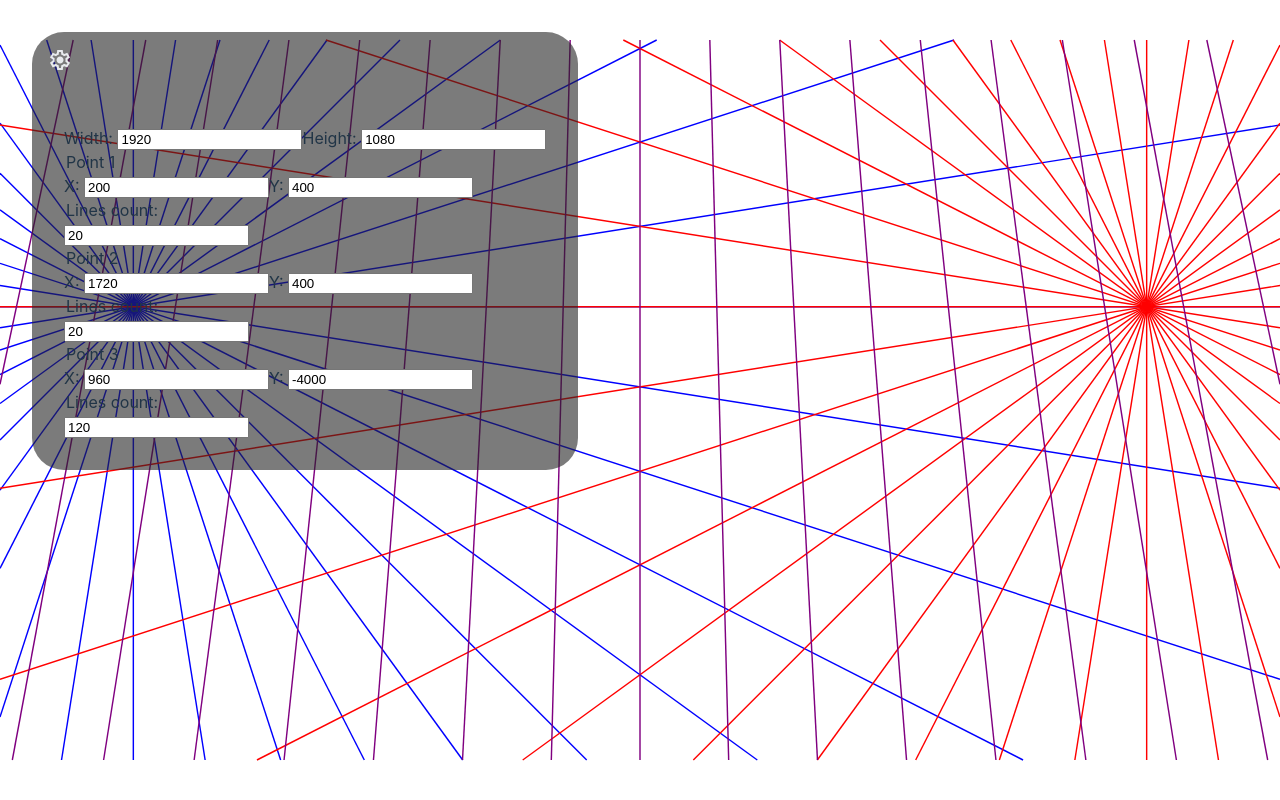
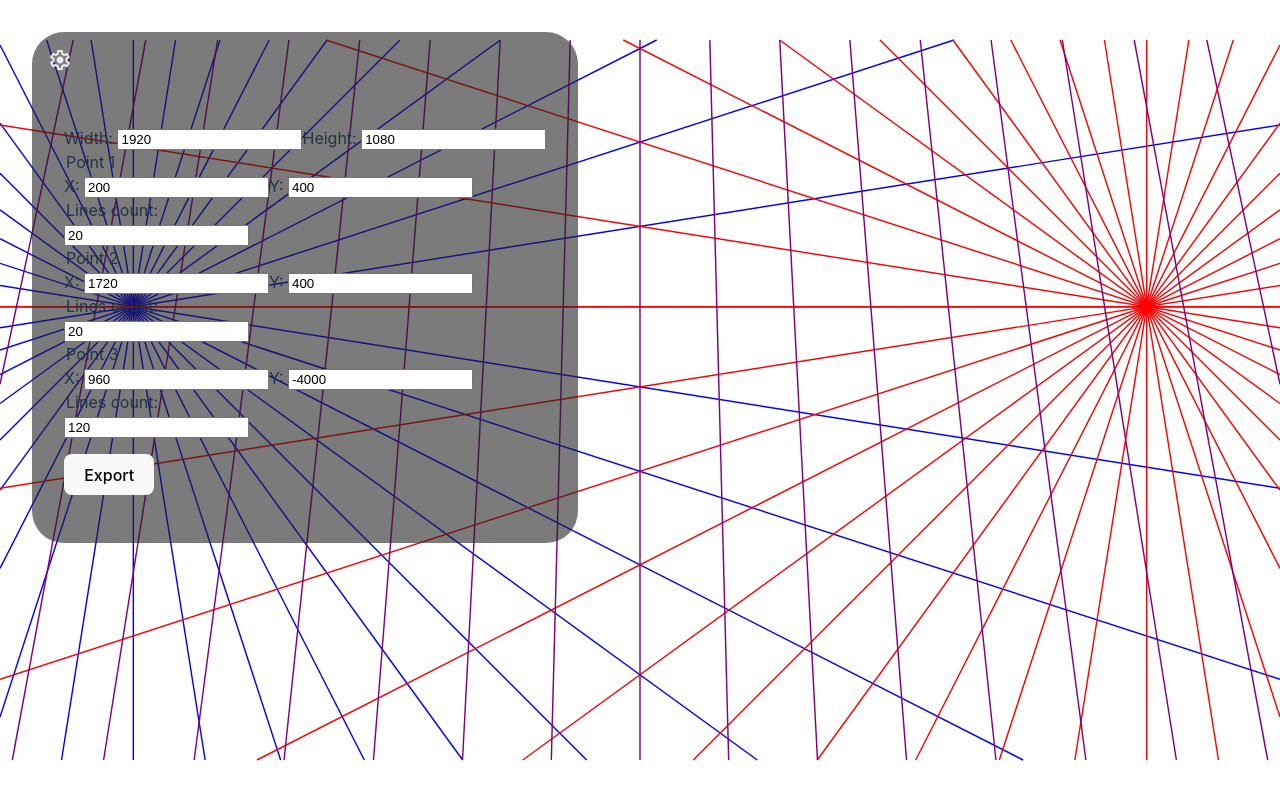
Before and after one commit to El-Ahmed/Perspective-Generator, a React (Vite) app: page / in a window 1280 px wide. Both pictures are taken after a click on the element 60 px from the left and 63 px from the top of the page. Built offline with nearby package versions, Linux system fonts and the light colour scheme.

Commit message:
feat: :sparkles: export as svg

```diff
--- a/src/App.css
+++ b/src/App.css
@@ -54,3 +54,7 @@
 .form-settings {
   padding: 2rem;
 }
+.export {
+  margin: 1rem;
+  margin-inline: 0;
+}
--- a/src/App.tsx
+++ b/src/App.tsx
@@ -1,7 +1,7 @@
-import { useState } from "react";
+import { useRef, useState } from "react";
 import "./App.css";
 import ControllerForm from "./components/ControllerForm";
-import Perspective from "./components/Perspective";
+import Perspective, { PerspectiveHandle } from "./components/Perspective";
 
 function App() {
   const [guideline1, setGuideline1] = useState({
@@ -19,6 +19,8 @@ function App() {
   const [height, setHeight] = useState(1080);
   const [width, setWidth] = useState(1920);
   const [showSettings, setShowSettings] = useState(false);
+
+  const perspectiveRef = useRef<PerspectiveHandle>(null);
 
   return (
     <>
@@ -66,10 +68,17 @@ function App() {
               guideline={guideline3}
               guidelineChange={setGuideline3}
             />
+            <button
+              className="export"
+              onClick={() => perspectiveRef.current?.exportSvg?.()}
+            >
+              Export
+            </button>
           </div>
         )}
       </div>
       <Perspective
+        ref={perspectiveRef}
         guideline1={guideline1}
         guideline2={guideline2}
         guideline3={guideline3}
--- a/src/components/Perspective.tsx
+++ b/src/components/Perspective.tsx
@@ -1,21 +1,46 @@
-import { useRef } from "react";
+import { forwardRef, useImperativeHandle, useRef } from "react";
 import { Guideline, Point } from "../models";
 
+export type PerspectiveHandle = {
+  exportSvg: () => void;
+};
+
 const MAX_LENGTH = 10_000;
-function Perspective({
-  guideline1,
-  guideline2,
-  guideline3,
-  height,
-  width,
-}: {
-  guideline1: Guideline;
-  guideline2: Guideline;
-  guideline3: Guideline;
-  height: number;
-  width: number;
-}) {
+const Perspective = forwardRef<
+  PerspectiveHandle,
+  {
+    guideline1: Guideline;
+    guideline2: Guideline;
+    guideline3: Guideline;
+    height: number;
+    width: number;
+  }
+>(({ guideline1, guideline2, guideline3, height, width }, ref) => {
   const svgRef = useRef(null);
+
+  const exportSvg = () => {
+    if (!svgRef.current) return;
+
+    const svgElement = svgRef.current;
+    const serializer = new XMLSerializer();
+    const svgString = serializer.serializeToString(svgElement);
+
+    const blob = new Blob([svgString], { type: "image/svg+xml" });
+    const url = URL.createObjectURL(blob);
+
+    const link = document.createElement("a");
+    link.href = url;
+    link.download = "guidelines.svg";
+    document.body.appendChild(link);
+    link.click();
+    document.body.removeChild(link);
+
+    URL.revokeObjectURL(url);
+  };
+
+  useImperativeHandle(ref, () => ({
+    exportSvg,
+  }));
 
   const getStrokeWidth = () => {
     return Math.min(height / 500, width / 500);
@@ -124,6 +149,5 @@ function Perspective({
       </svg>
     </div>
   );
-}
-
+});
 export default Perspective;
```
